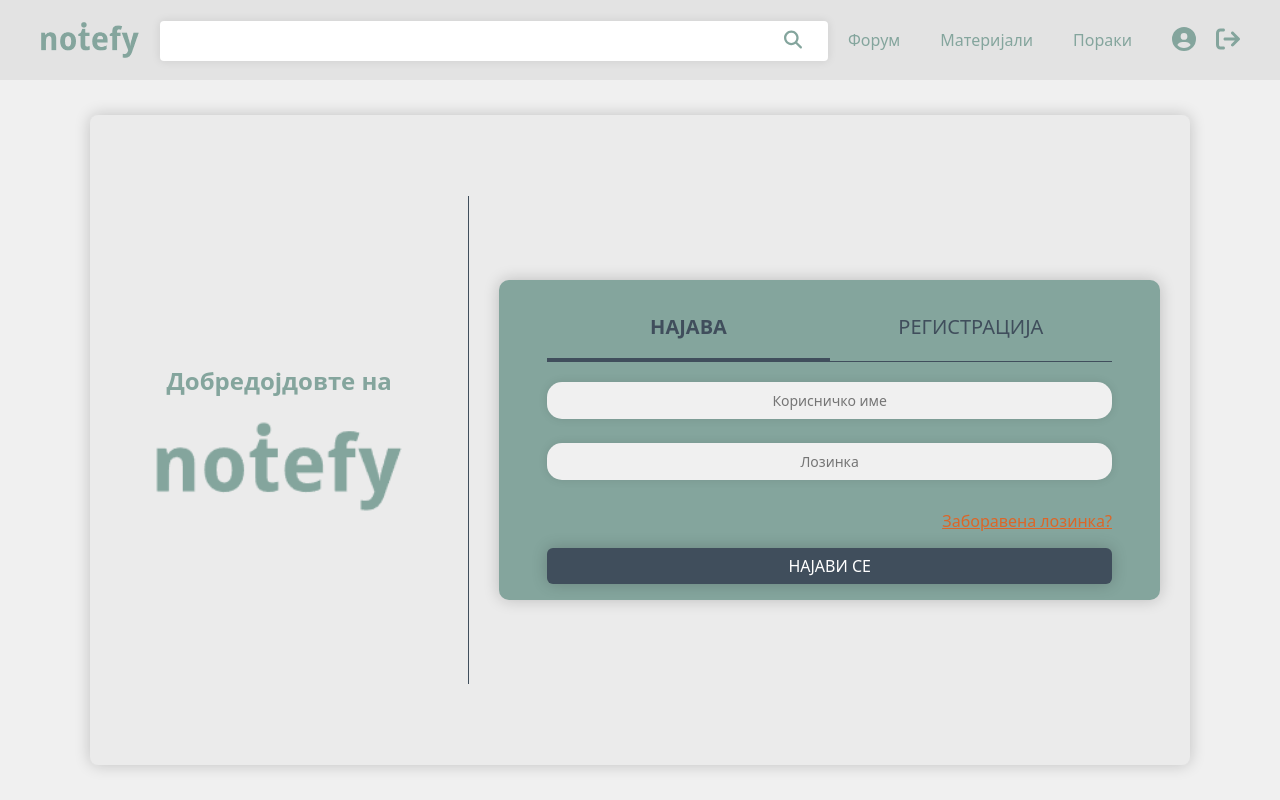
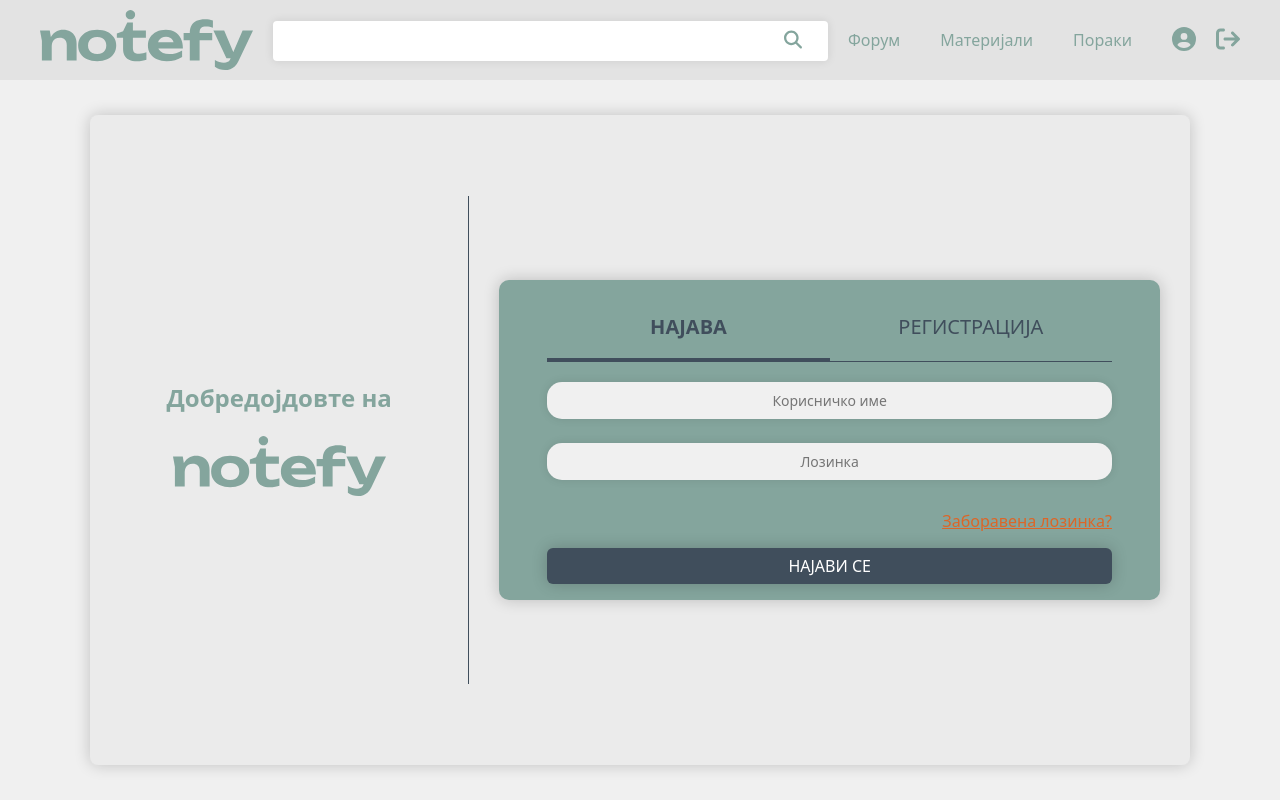
Before and after one commit to 22-23-T-26/Notefy-front, a React (Create React App) app: page / in a window 1280 px wide. Built offline with nearby package versions, Linux system fonts and the light colour scheme.

Commit message:
added svg logo

```diff
--- a/src/components/Login/Login.js
+++ b/src/components/Login/Login.js
@@ -224,9 +224,9 @@
                     <h3>Добредојдовте на</h3>
                     <img
                         className="logo-notefy-login"
-                        src="./logo2.png"
+                        src="./Logo.svg"
                         alt="logo"
-                        width={250} />
+                    />
                 </div>
                 <div className="vertical-line" />
                 <div className="login-register-column">
--- a/src/components/Navbar/Navbar.js
+++ b/src/components/Navbar/Navbar.js
@@ -8,7 +8,7 @@
         <section className="h-wrapper">
             <div className="h-container">
                 <a href="/">
-                    <img className="logo-notefy" src="./logo2.png" alt="logo" width={100} />
+                    <img className="logo-notefy" src="./Logo.svg" alt="logo" />
                 </a>
                 <div className="h-search">
                     <input type="text" placeholder="" style={{ background: "#ffffff" }} />
```
Also changed, not shown: public/Logo.svg (added).
